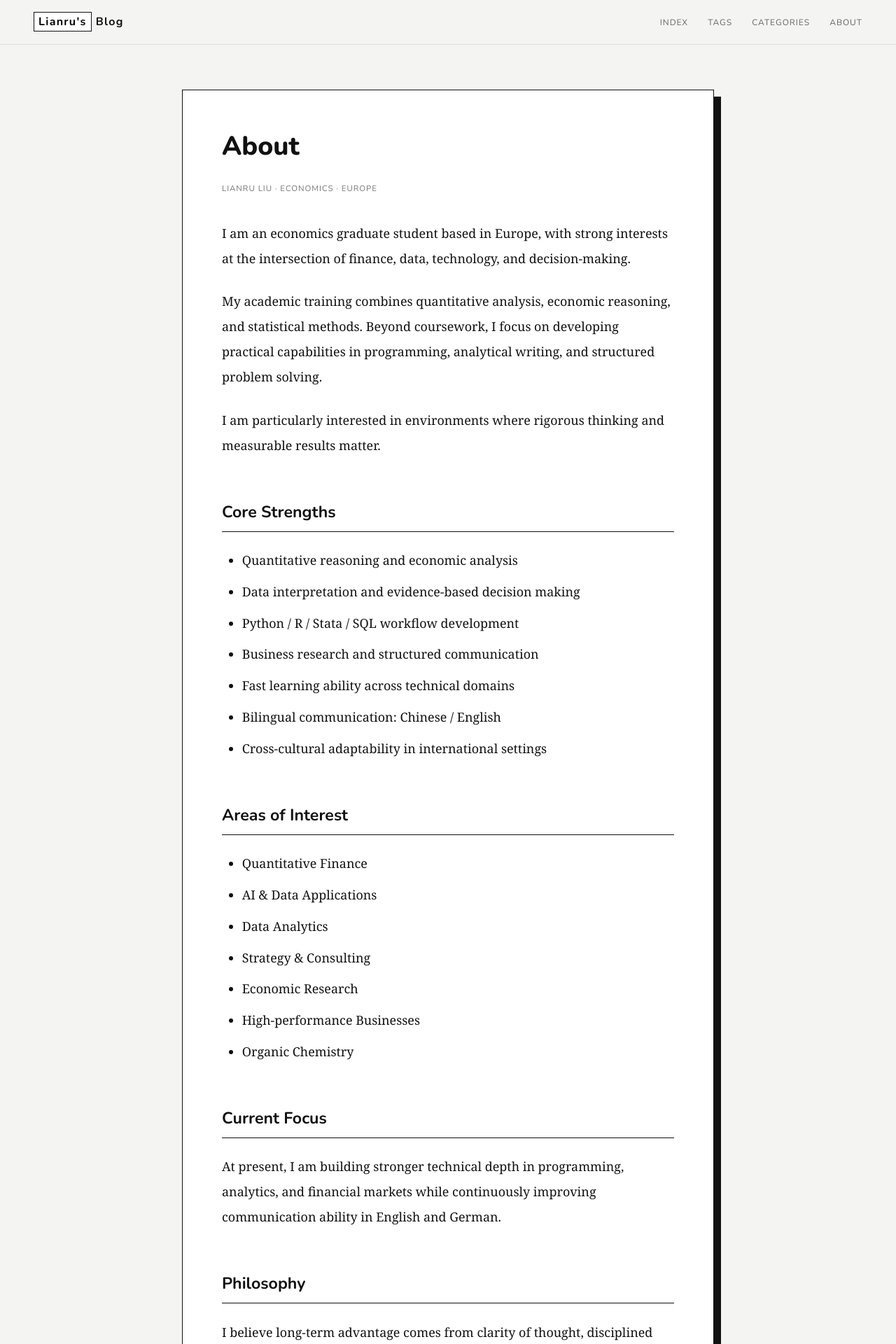
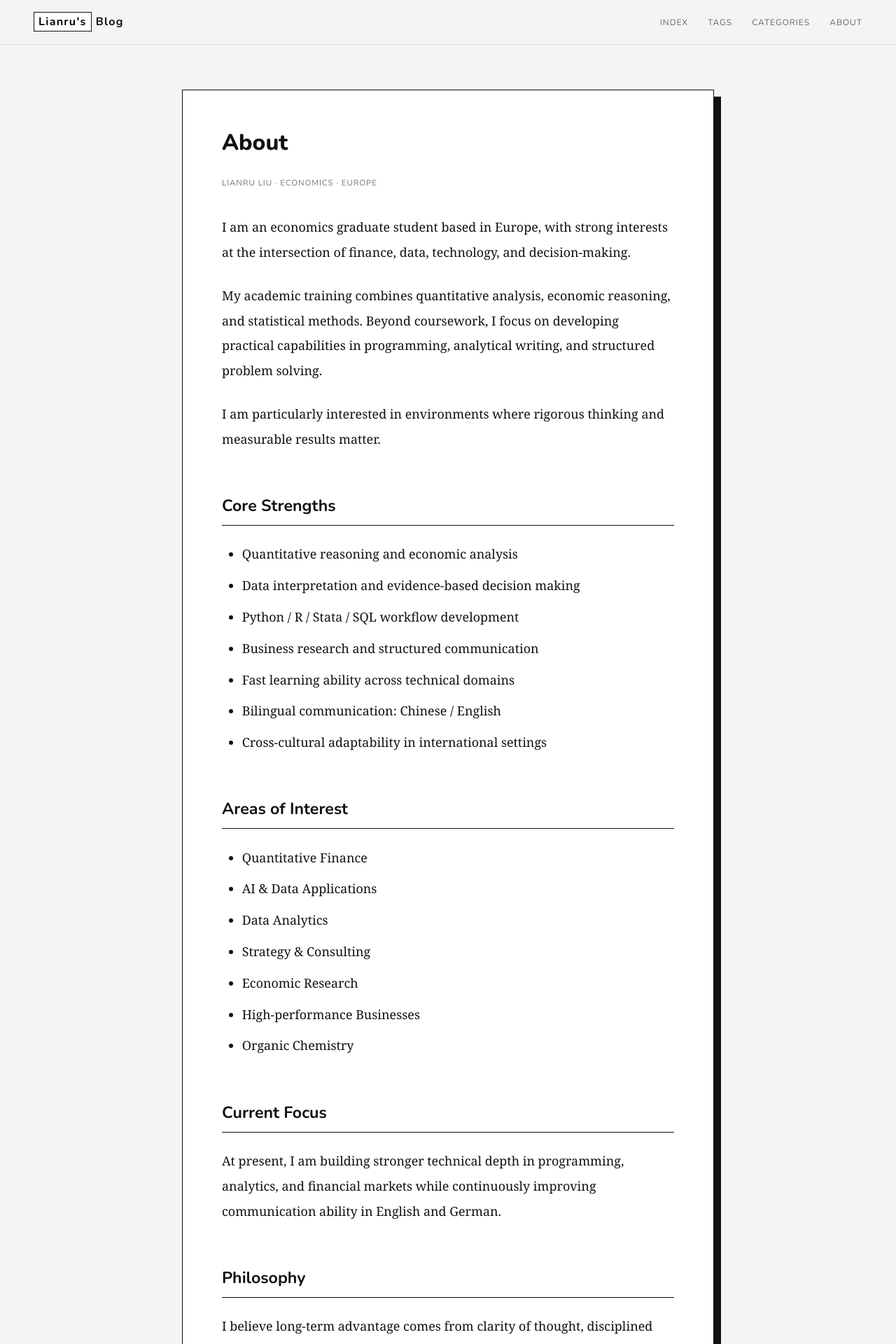
Before and after one commit to LianruLiu/LianruLiu.github.io, a Jekyll site: the page built from about.md, in a window 1280 px wide. Shown: the top 1920 px of the page at 70% size. Built offline with Jekyll 4.4.1, drawn with Linux system fonts in a browser that asks for light colours.

Commit message:
Reduce article title size 2.35rem -> 2rem, tighten line-height

```diff
--- a/_layouts/default.html
+++ b/_layouts/default.html
@@ -285,8 +285,8 @@
     }
 
     .article h1 {
-      font-size: 2.35rem;
-      line-height: 1.25;
+      font-size: 2rem;
+      line-height: 1.2;
       font-weight: 800;
       margin-bottom: 28px;
     }
```
